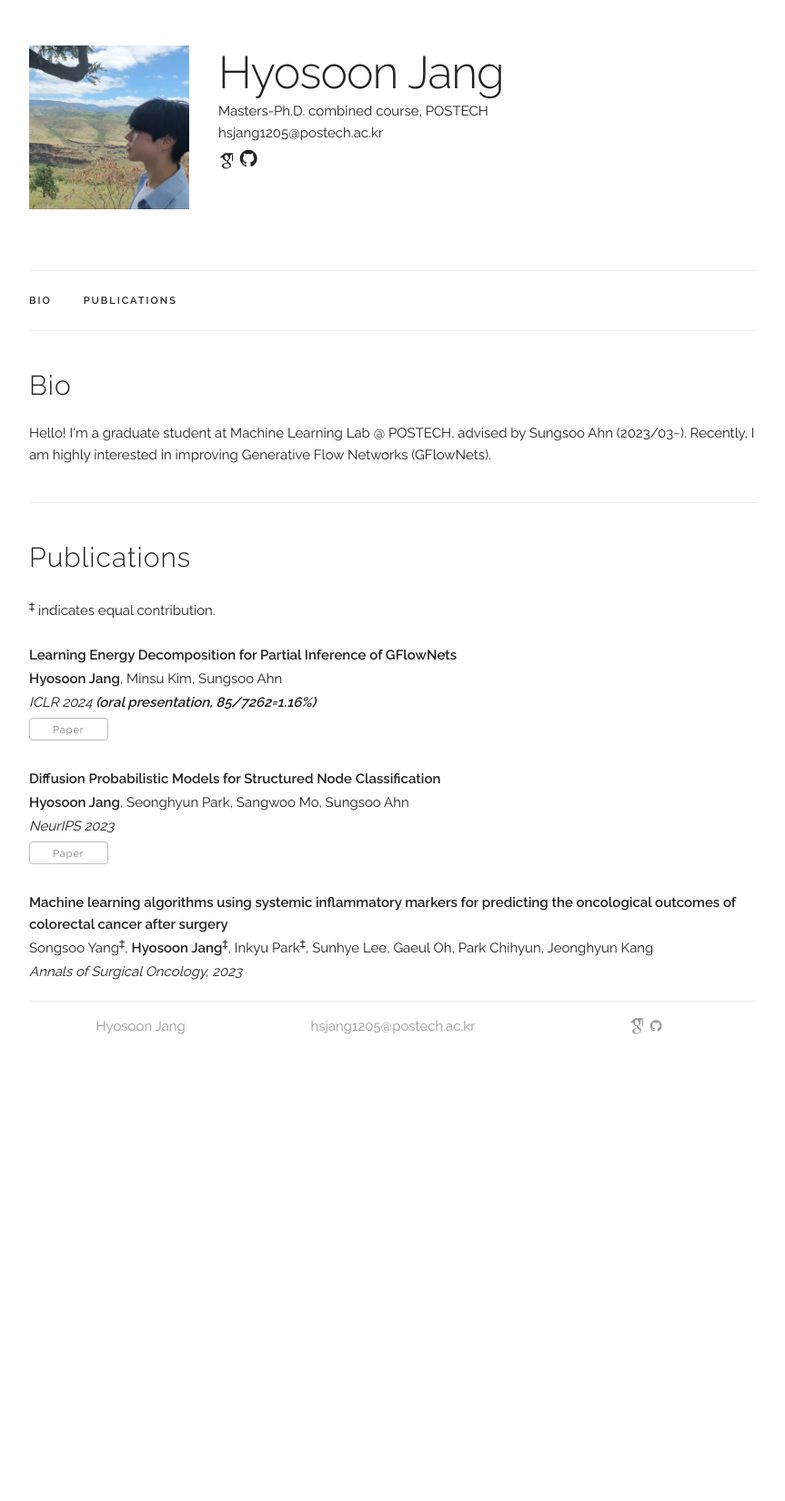
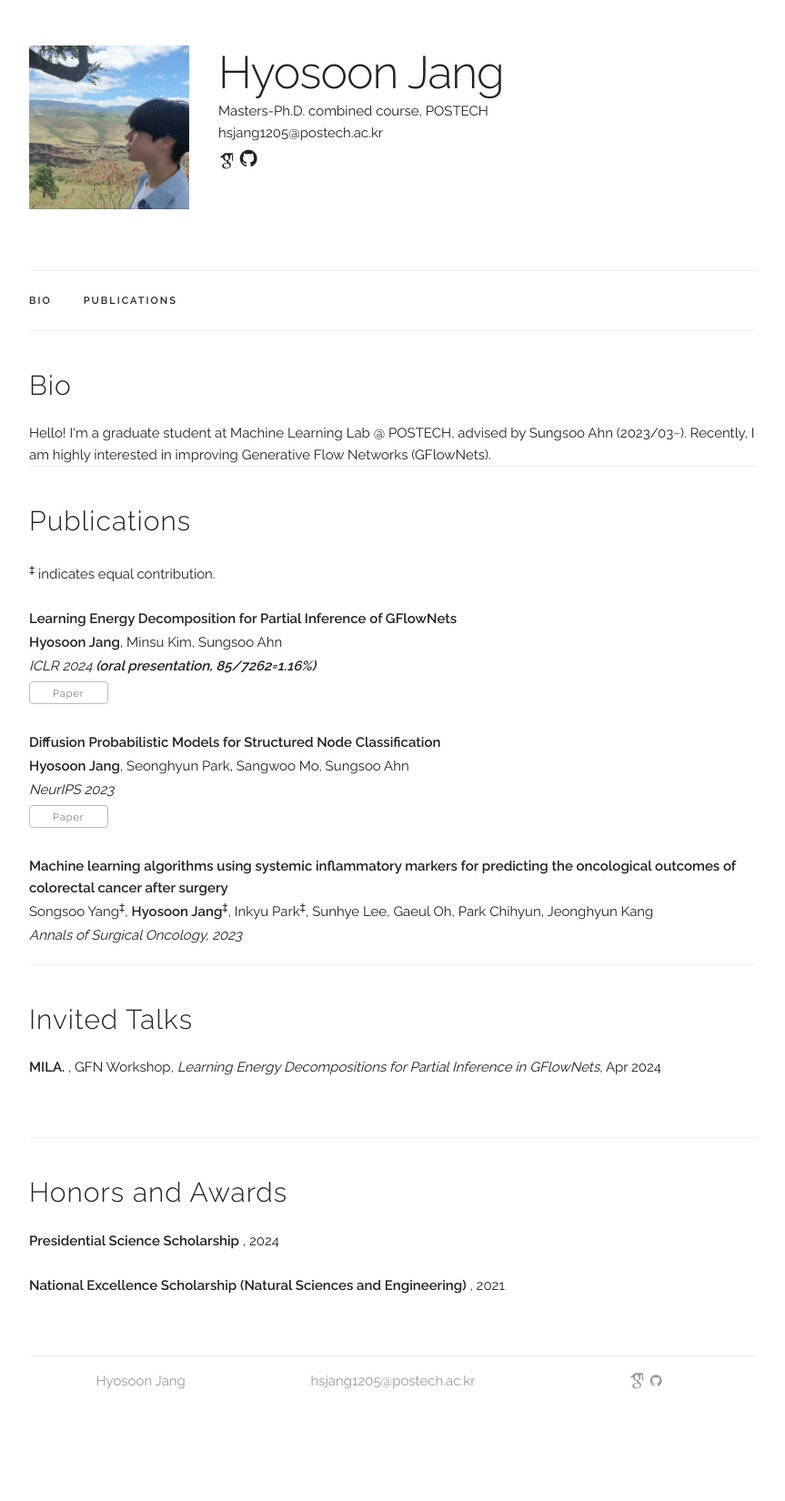
Before and after one commit to hsjang0/hsjang, a Jekyll site: the page built from index.html, in a window 1280 px wide. Shown: the whole page at 91% size, without its empty margins (208-1071 px from the left). Built offline with Jekyll 4.4.1, drawn with Linux system fonts in a browser that asks for light colours; some web fonts are replaced; before the commit the page ends 1220 px from its top, so only the background shows below that.

Commit message:
Update index.html

```diff
--- a/index.html
+++ b/index.html
@@ -6,42 +6,6 @@
 <div class="docs-section" id="bio">
   <h4>Bio</h4>
   Hello! I'm a graduate student at Machine Learning Lab @ POSTECH, advised by Sungsoo Ahn (2023/03~). Recently, I am highly interested in improving Generative Flow Networks (GFlowNets).
-  <!-- <p>
-  My research develops tools for analyzing <b>large-scale social data</b>, aiming to provide a better understanding of <b>social structure and behaviors</b> online while also impacting the <b>design of digital social systems</b>.
-  My recent work has focused on reducing political polarization online
-  [<a href="assets/publications/2022_newsbridge/paper.pdf" target="_blank">ICWSM'22a</a>,
-  <a href="assets/publications/2022_flipfeed/paper.pdf" target="_blank">ICWSM'22b</a>,
-  <a href="assets/publications/2021_balanced_inf_max/paper.pdf" target="_blank">WSDM'21</a>,
-  <a href="assets/publications/2018_social_mirror/paper.pdf" target="_blank">WWW'18</a>],
-  improving the health of online conversations
-  [<a href="assets/publications/2021_dtox/paper.pdf" target="_blank">WWW'21</a>,
-  <a href="assets/publications/2021_social_catalysts/paper.pdf" target="_blank">CSCW'21</a>],
-  and causal inference in social systems
-  [<a href="assets/publications/2017_detecting_network_effects/paper.pdf" target="_blank">KDD'17</a>
-  <a href="assets/publications/2019_biometrika/paper.pdf" target="_blank">Biometrika'19</a>].
-  My research often falls at the intersections of Social Networks, Machine Learning, and Causal Inference.
-  </p> -->
-
-  <!-- <p> -->
-  <!-- <b>I'm joining the University of Washington Information School as an Assistant Professor, starting September 2023.</b> -->
-  <!-- I am currently a Postdoc at Stanford University, mentored by <a href="https://web.stanford.edu/~jugander/" target="_blank">Johan Ugander</a>. -->
-  <!-- I received my Ph.D. from MIT in 2020 under the supervision of Deb Roy.  -->
-  <!-- Before coming to MIT, I spent one year in Paris and one year in Barcelona doing a M.Sc. in Data mining and Knowledge Management.  -->
-  <!-- I got my B.Sc. from Staffordshire University with First Class honors in Computer Science.  -->
-  <!-- Throughout my graduate studies, I spent several summers doing internships in industry, including Yahoo! Labs, Amazon, LinkedIn, and Facebook. -->
-  <!-- </p>  -->
-</div>
-
-<!-- <div class="docs-section" id="prospective-students">
-  <h4>Prospective Students</h4>
-  <p>
-  <b>I'm recruiting PhD students to start Fall 2023 at the University of Washington! </b>
-  I'm especially looking for students with a background and/or interest in <i>social network analysis, machine learning, causal inference, or natural language processing</i>, and are passionate about using computational methods to study how online social platforms can be reimagined to <i>enable better conversations, bridge political divides, and reduce the spread of misinformation</i>.
-  If you are interested, please apply to the UW iSchool <a href="https://ischool.uw.edu/programs/phd/admissions" target="_blank">PhD program</a> and mention me in your application.
-  If you have any questions, feel free to reach out by email!
-  </p>
-</div> -->
-
 
 <!-- ========== PUBLICATIONS ========== -->
 <div class="docs-section" id="publications">
@@ -87,77 +51,21 @@
     </div>
   {% endfor %}
 
-<!-- ========== PROJECTS ==========
-<div class="docs-section" id="projects">
-  <h4>Projects</h4>
 
-  <ul class="tab-nav">
-    <li><div class="button active" data-ref="#projects-selected">Selected</div></li>
-    <li><div class="button" data-ref="#projects-all">All</div></li>
-  </ul>
+<div class="docs-section" id="invited">
+  <h4>Invited Talks</h4>
+  <p>
+  <b> MILA. </b>, GFN Workshop, <i> Learning Energy Decompositions for Partial Inference in GFlowNets</i>, Apr 2024
+  </p>
+</div>
 
-  <div class="tab-content">
-    <div class="tab-pane active" id="projects-selected">
-      {% assign selected_projects = site.data.projects.projects | where: "selected", "y" %}
-      {% for project in selected_projects %}
-        {% assign index_modulo = forloop.index0 | modulo:3 %}
-        {% if index_modulo == 0 %}
-          <div class="row">
-        {% endif %}
 
-          <div class="four columns">
-            <div class="project-container">
-
-                <div class="project-image-container">
-                  <a href="{{ project.url }}">
-                    <img src="{{ project.thumbnail }}" class="u-max-full-width" />
-                  </a>
-                </div>
-
-                <div class="project-caption">
-                  <b>{{ project.title }}</b> <br/>
-                  {{ project.subtitle }}
-                </div>
-
-            </div>
-          </div>
-
-        {% if index_modulo == 2 %}
-          </div>
-        {% endif %}
-      {% endfor %}
-    </div>
-
-    <div class="tab-pane" id="projects-all">
-      {% for project in site.data.projects.projects %}
-        {% assign index_modulo = forloop.index0 | modulo:3 %}
-        {% if index_modulo == 0 %}
-          <div class="row">
-        {% endif %}
-
-          <div class="four columns">
-            <div class="project-container">
-
-                <div class="project-image-container">
-                  <a href="{{ project.url }}">
-                    <img src="{{ project.thumbnail }}" class="u-max-full-width" />
-                  </a>
-                </div>
-
-                <div class="project-caption">
-                  <b>{{ project.title }}</b> <br/>
-                  {{ project.subtitle }}
-                </div>
-
-            </div>
-          </div>
-
-        {% if index_modulo == 2 %}
-          </div>
-        {% endif %}
-      {% endfor %}
-    </div>
-  </div>
-
+<div class="docs-section" id="honor">
+  <h4>Honors and Awards</h4>
+  <p>
+  <b> Presidential Science Scholarship </b>, 2024
+  </p>
+  <p>
+  <b> National Excellence Scholarship (Natural Sciences and Engineering) </b>, 2021
+  </p>
 </div>
--->
```
